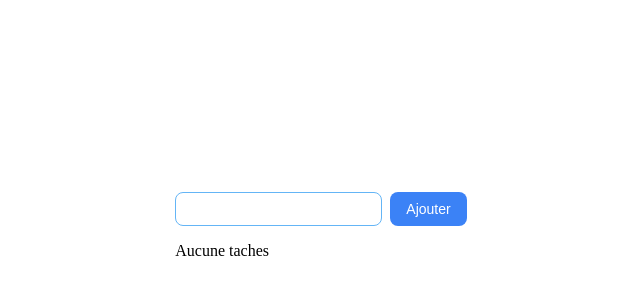
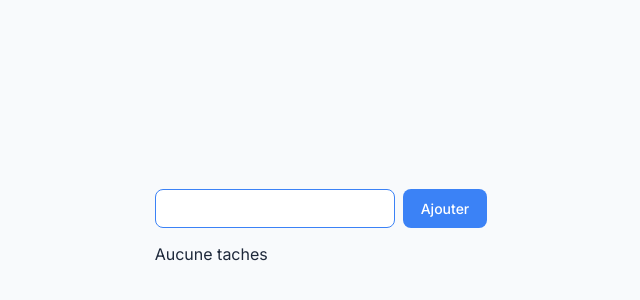
Before and after one commit to HugoRbn/todoAppReact, a React (Vite) app: page / in a window 1280 px wide. Shown: the part 174-474 px from the top of the page, without its empty margins (319-959 px from the left). Built offline with nearby package versions, Linux system fonts and the light colour scheme.

Commit message:
style: réécriture CSS minimaliste

```diff
--- a/src/index.css
+++ b/src/index.css
@@ -5,72 +5,113 @@
 }
 
 body {
+  font-family: 'Inter', sans-serif;
+  background-color: #f8fafc;
   display: flex;
   justify-content: center;
   align-items: center;
   min-height: 100vh;
+  color: #1e293b;
+}
+
+.card {
+  background: #ffffff;
+  border-radius: 16px;
+  box-shadow: 0 4px 24px rgba(0, 0, 0, 0.08);
+  padding: 32px;
+  width: 100%;
+  max-width: 480px;
+}
+
+.card h1 {
+  font-size: 20px;
+  font-weight: 600;
+  color: #1e293b;
+  margin-bottom: 20px;
+}
+
+.taskInputButton {
+  display: flex;
+  flex-direction: row;
+  gap: 8px;
+  width: 100%;
 }
 
 .taskInput {
-  padding: 8px 12px;
-  border: 1.5px solid #cbd5e1;
+  flex: 1;
+  padding: 10px 14px;
+  border: 1.5px solid #e2e8f0;
   border-radius: 8px;
   font-size: 14px;
+  font-family: 'Inter', sans-serif;
   outline: none;
   transition: border-color 0.2s;
-  margin-right: 8px;
+  color: #1e293b;
 }
 
 .taskInput:focus {
-  border-color: #64b5f6;
+  border-color: #3b82f6;
 }
 
 .button {
-  padding: 8px 16px;
-  color: white;
+  padding: 10px 18px;
   border: none;
   border-radius: 8px;
   font-size: 14px;
+  font-family: 'Inter', sans-serif;
+  font-weight: 500;
   cursor: pointer;
   transition: background-color 0.2s;
 }
 
 .button-add {
   background-color: #3b82f6;
+  color: #ffffff;
 }
 
 .button-add:hover {
   background-color: #2563eb;
 }
 
+.taskList {
+  list-style: none;
+  margin-top: 16px;
+  display: flex;
+  flex-direction: column;
+  gap: 8px;
+}
+
+.taskList li {
+  display: flex;
+  justify-content: space-between;
+  align-items: center;
+  padding: 12px 16px;
+  background-color: #f8fafc;
+  border-radius: 8px;
+  font-size: 14px;
+  border-left: 3px solid #3b82f6;
+}
+
 .button-suppr {
-  background-color: darkred;
+  background: none;
+  border: none;
+  color: #ef4444;
+  font-size: 13px;
+  font-family: 'Inter', sans-serif;
+  font-weight: 500;
+  cursor: pointer;
+  padding: 4px 8px;
+  border-radius: 6px;
+  transition: background-color 0.2s;
 }
 
 .button-suppr:hover {
-  background-color: red;
+  background-color: #fff1f2;
 }
 
-.button-add:hover {
-  background-color: #2563eb;
+.empty-state {
+  text-align: center;
+  color: #94a3b8;
+  font-size: 14px;
+  margin-top: 16px;
 }
-
-.taskInputButton {
-  display: flex;
-  flex-direction: row;
-}
-
-.taskList {
-  list-style: none;
-  margin-top: 16px;
-  width: 100%;
-}
-
-.taskList li {
-  padding: 10px 14px;
-  background-color: #f1f5f9;
-  border-radius: 8px;
-  font-size: 14px;
-  margin-bottom: 8px;
-  border-left: 3px solid #3b82f6;
-}
```
